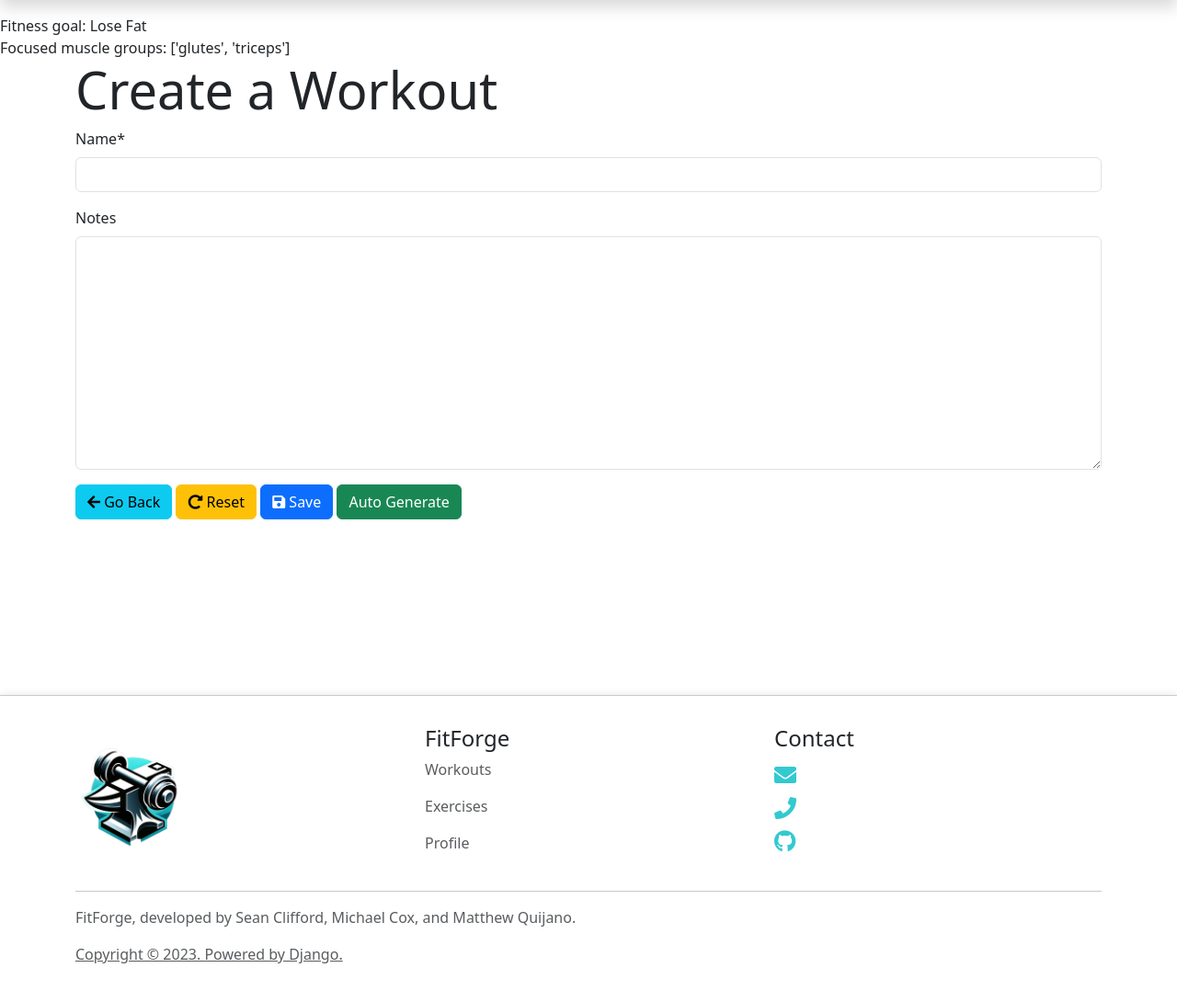
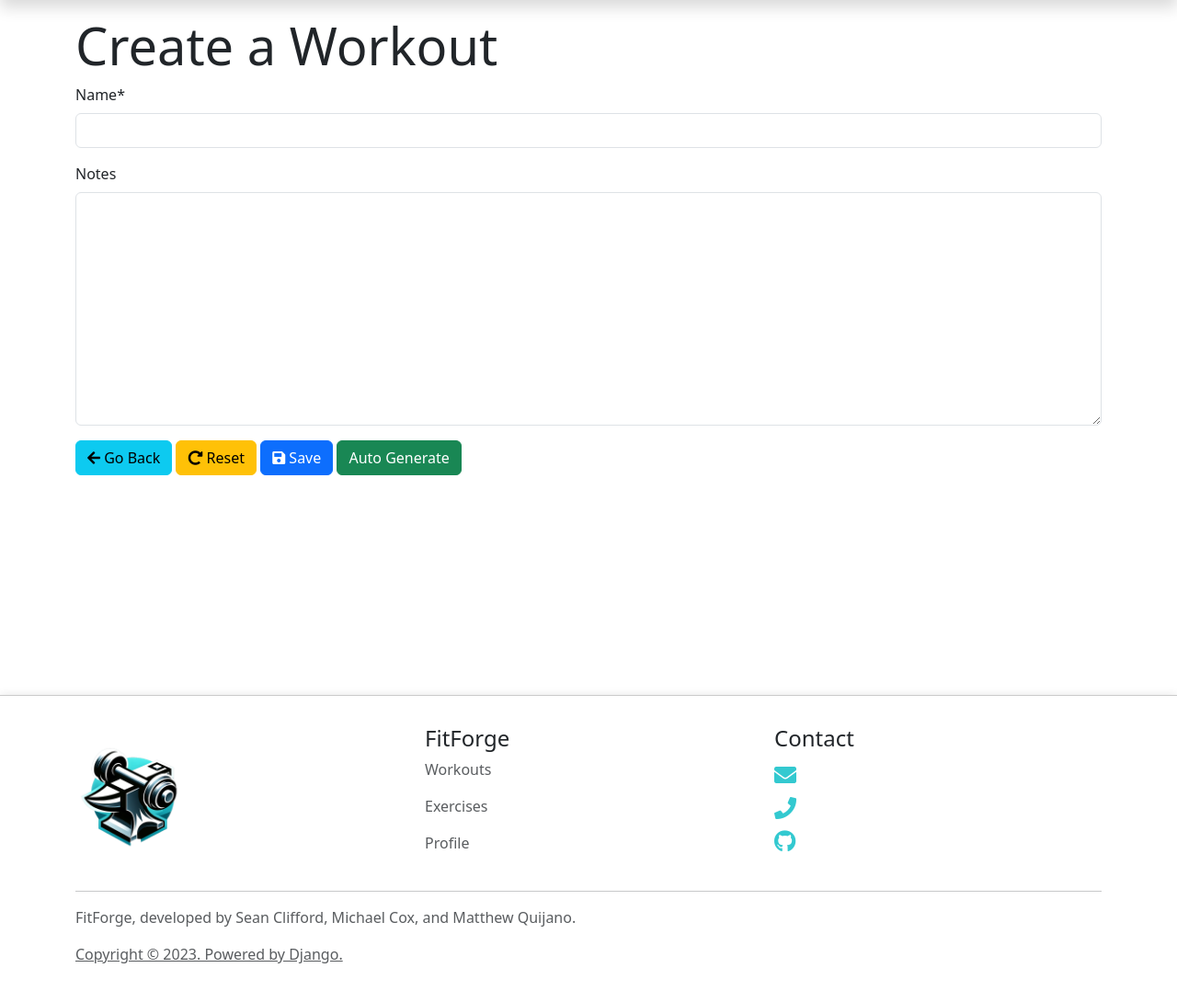
Before and after one commit to mq022002/FitForge, a Django app: page /workouts/create in a window 1280 px wide. Shown: the part 58-1148 px from the top of the page at 92% size. Run offline with Django 4.2, Linux system fonts and the light colour scheme; a user stored in the database is signed in; data comes from the database, SQL or seed files in the repository; some libraries are stand-ins or nearby versions.

Commit message:
Change: Removed testing markdown and leftover discarded code

```diff
--- a/workouts/templates/workouts/workout-form.html
+++ b/workouts/templates/workouts/workout-form.html
@@ -6,10 +6,7 @@
 {% endblock %}
 
 {% block content %}
-Fitness goal: {{ user_profile.fitness_goal }}
-<br>
-Focused muscle groups: {{ user_profile.focused_muscle_groups }}
-<div class="container" data-fitness-goal="{{ user_profile.fitness_goal }}">
+<div class="container">
     <h1 class="display-4">Create a Workout</h1>
     <form method="post" action="{% url 'create_workout' %}">
         {% csrf_token %}
```
